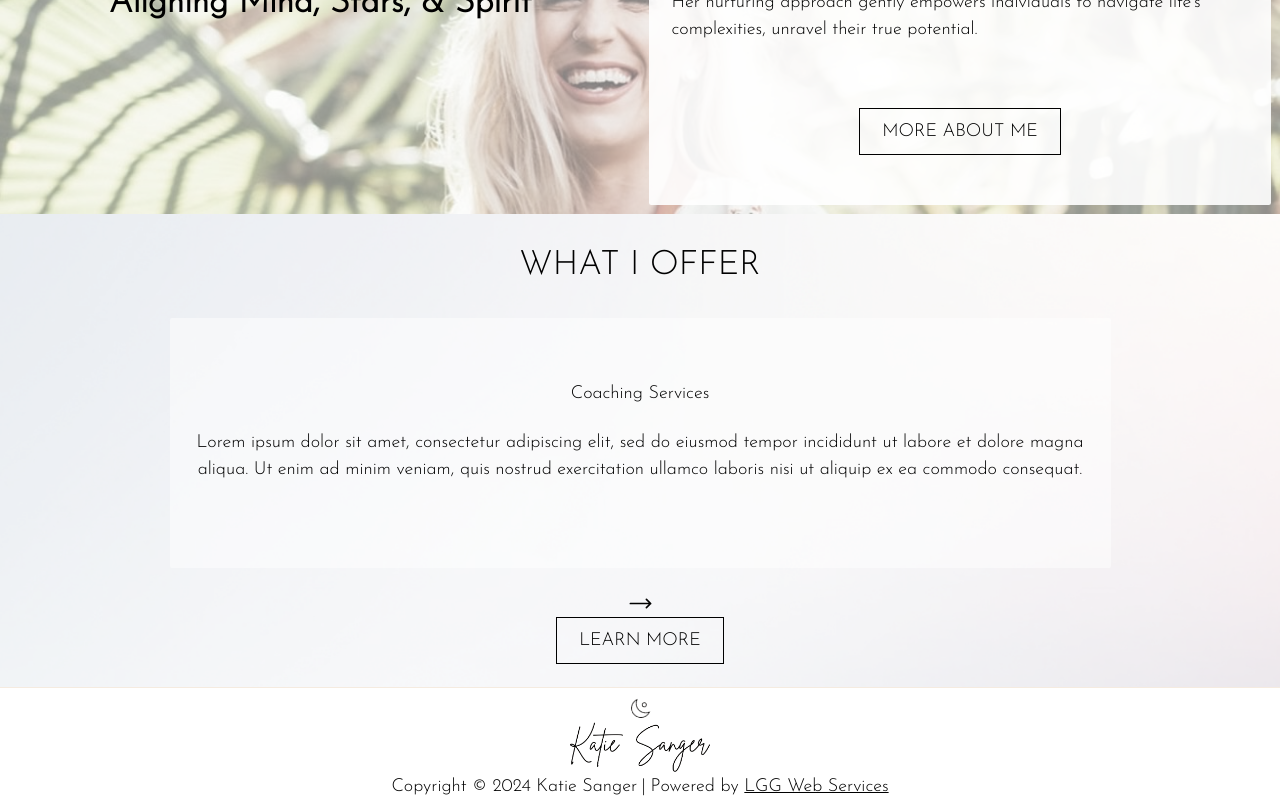
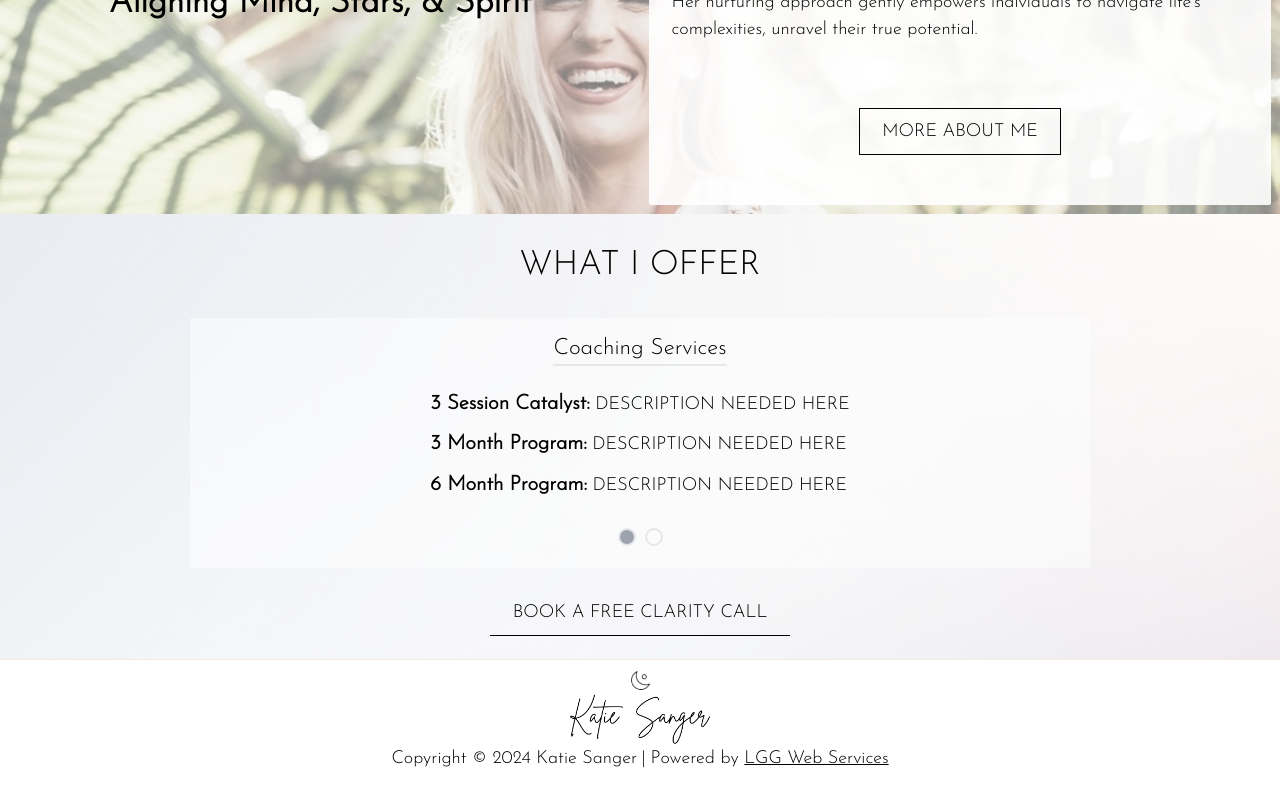
Before and after one commit to tonny-oscar/sifa-health, a Next.js app: page / in a window 1280 px wide. Shown: the part 1193-1993 px from the top of the page. After the commit the page ends 1965 px from the top, so only its background shows below. Built offline with nearby package versions, Linux system fonts and the light colour scheme.

Commit message:
Add service descriptions

```diff
--- a/src/pages/index.tsx
+++ b/src/pages/index.tsx
@@ -21,8 +21,8 @@ const Home = () => {
       <article className='min-h-[400px] h-auto border-t-[2px] border-linen bg-white p-5 text-center flex flex-col items-center justify-around'>
         <h1 className='text-xl'>How do coaching and astrology blend?</h1>
         <Image src={moonsun} alt='moon and sun decorative image' className='max-w-screen w-[150px]' />
-        <p>In my coaching practice, I seamlessly integrate astrology as a transformative tool, using it as a guiding map for our collaborative journey. Astrology, with its profound insights derived from the birth chart, becomes the foundation for understanding and addressing my clients' unique needs, strengths, desires, challenges, and values. This celestial framework serves as a powerful guide for setting personalized goals and taking aligned actions, especially in the realms of relationships, career, and self-healing.</p>
-        <p className='my-4'>By combining mindset work, somatics, and embodiment practices with astrology, I create a holistic approach that goes beyond traditional coaching, offering a rich, tailored therapeutic experience. Embracing the interplay of astrology and coaching allows us to unlock the depths of the psyche, facilitating profound personal growth and alignment with one's authentic self.</p>
+        <p>In my coaching practice, I seamlessly integrate astrology as a transformative tool, using it as a guiding map for our collaborative journey. Astrology, with its profound insights derived from the birth chart, becomes the foundation for understanding and addressing my clients&apos; unique needs, strengths, desires, challenges, and values. This celestial framework serves as a powerful guide for setting personalized goals and taking aligned actions, especially in the realms of relationships, career, and self-healing.</p>
+        <p className='my-4'>By combining mindset work, somatics, and embodiment practices with astrology, I create a holistic approach that goes beyond traditional coaching, offering a rich, tailored therapeutic experience. Embracing the interplay of astrology and coaching allows us to unlock the depths of the psyche, facilitating profound personal growth and alignment with one&apos;s authentic self.</p>
       </article>
       <article id='homeAboutSection' className='min-h-[420px] flex flex-col justify-center md:grid grid-cols-2'>
         <div className='bg-white bg-opacity-60 mt-4 md:mt-0 md:bg-transparent rounded-sm p-4 h-auto flex flex-col justify-around'>
@@ -37,34 +37,48 @@ const Home = () => {
       </article>
       <section id='homeServicesSection' className='min-h-[400px] flex flex-col items-center justify-around p-5'>
         <h1 className='text-3xl text-center m-2 '>WHAT I OFFER</h1>
-
-        <article className='min-h-[250px] m-5 bg-white bg-opacity-50 rounded-sm flex flex-col items-center justify-center text-center'>
+        <article className='w-[90vw] md:max-w-[900px] min-h-[250px] m-5 bg-white bg-opacity-50 rounded-sm flex flex-col items-center justify-center text-center'>
           {coachingShown ? (
             <>
-              <h2>Coaching Services</h2>
-              <p className='max-w-[400px] md:max-w-[70vw] m-5'>Lorem ipsum dolor sit amet, consectetur adipiscing elit, sed do eiusmod tempor incididunt ut labore et dolore magna aliqua. Ut enim ad minim veniam, quis nostrud exercitation ullamco laboris nisi ut aliquip ex ea commodo consequat.</p>
+              <h2 className='text-xl border-b-2 text-center'>Coaching Services</h2>
+              <div className='max-w-[400px] md:max-w-[70%] mx-5'></div>
+              <ul className='my-4 mx-8 text-start'>
+                <li className='p-1'>
+                  <span className='font-bold text-lg'>3 Session Catalyst:</span> DESCRIPTION NEEDED HERE
+                </li>
+                <li className='p-1'>
+                  <span className='font-bold text-lg'>3 Month Program:</span> DESCRIPTION NEEDED HERE
+                </li>
+                <li className='p-1'>
+                  <span className='font-bold text-lg'>6 Month Program:</span> DESCRIPTION NEEDED HERE
+                </li>
+              </ul>
             </>
           ) : (
             <>
-              <h2>Astrology Services</h2>
-              <p className='max-w-[400px] md:max-w-[70vw] m-5'>Lorem ipsum dolor sit amet, consectetur adipiscing elit, sed do eiusmod tempor incididunt ut labore et dolore magna aliqua. Ut enim ad minim veniam, quis nostrud exercitation ullamco laboris nisi ut aliquip ex ea commodo consequat.</p>
+              <h2 className='text-xl border-b-2 text-center'>Astrology Offerings</h2>
+              <div className='max-w-[400px] md:max-w-[70%] mx-5'></div>
+              <ul className='my-4 mx-8 text-start'>
+                <li className='p-1'>
+                  <span className='font-bold text-lg'>Basic Reading:</span> You will receive a PDF and a 20 minute recording.
+                </li>
+                <li className='p-1'>
+                  <span className='font-bold text-lg'>In Depth Astrology Session:</span> 1 hour long live session.
+                </li>
+                <li className='p-1'>
+                  <span className='font-bold text-lg'>Power Moon Reading:</span> Comparing your birth chart to the themes of the current new or full moon.
+                </li>
+              </ul>
             </>
           )}
+          <div>
+            <button className={`m-1 rounded-full h-4 w-4 ${coachingShown ? 'bg-gray-400' : 'bg-none'} border-2`} onClick={() => setCoachingShown(true)}></button>
+            <button className={`m-1 rounded-full h-4 w-4 ${!coachingShown ? 'bg-gray-400' : 'bg-none'} border-2`} onClick={() => setCoachingShown(false)}></button>
+          </div>
         </article>
-        <button onClick={() => setCoachingShown((prev) => !prev)}>
-          {coachingShown ? (
-            <svg xmlns='http://www.w3.org/2000/svg' fill='none' viewBox='0 0 24 24' strokeWidth={1.5} stroke='currentColor' className='w-6 h-6'>
-              <path strokeLinecap='round' strokeLinejoin='round' d='M17.25 8.25 21 12m0 0-3.75 3.75M21 12H3' />
-            </svg>
-          ) : (
-            <svg xmlns='http://www.w3.org/2000/svg' fill='none' viewBox='0 0 24 24' strokeWidth={1.5} stroke='currentColor' className='w-6 h-6'>
-              <path strokeLinecap='round' strokeLinejoin='round' d='M6.75 15.75 3 12m0 0 3.75-3.75M3 12h18' />
-            </svg>
-          )}
-        </button>
 
-        <Link className='border-[1px] border-black py-2 px-5' href='/services'>
-          LEARN MORE
+        <Link className='border-b-[1px] border-black py-2 px-5' href='#'>
+          BOOK A FREE CLARITY CALL
         </Link>
       </section>
     </Layout>
--- a/src/pages/services.tsx
+++ b/src/pages/services.tsx
@@ -5,7 +5,7 @@ const Services = () => {
   return (
     <Layout>
       <div className='p-2'>
-        <p>Services page</p>
+        <p>Services page coming soon!</p>
       </div>
     </Layout>
   );
```
